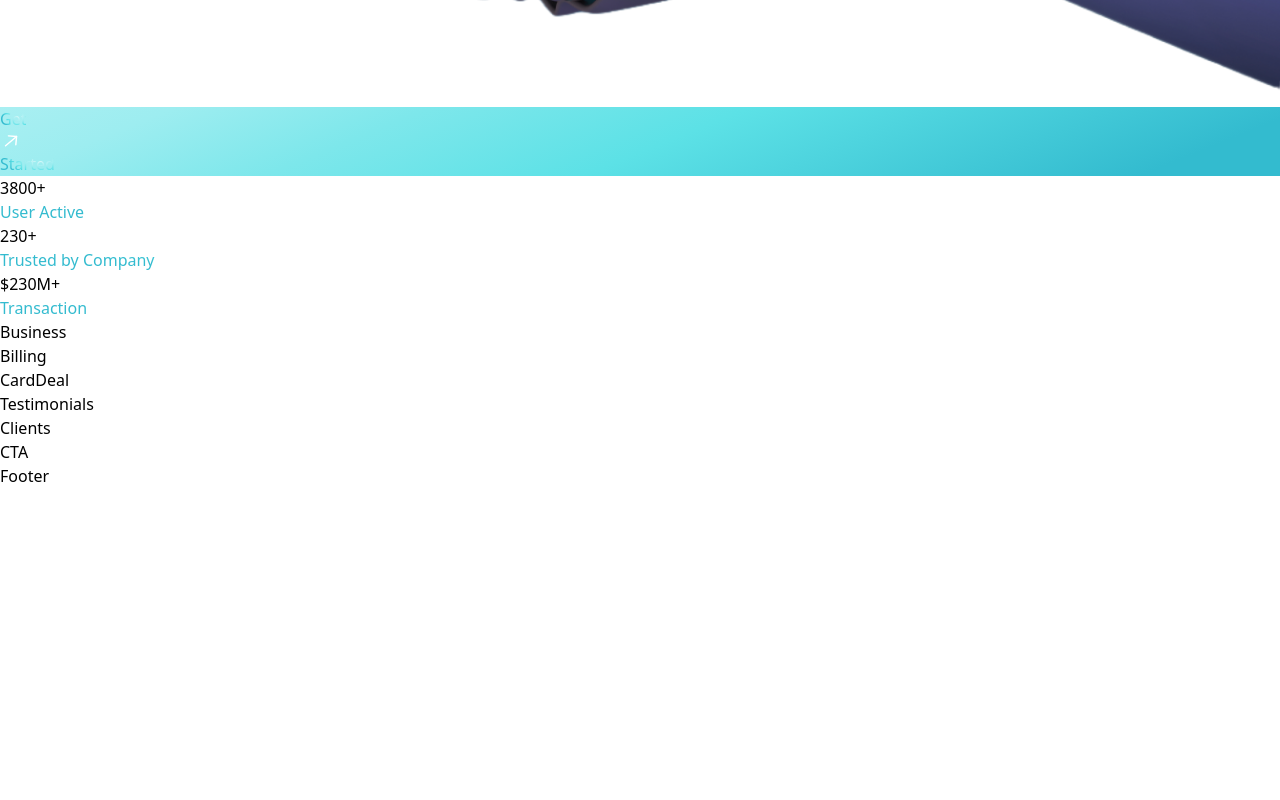
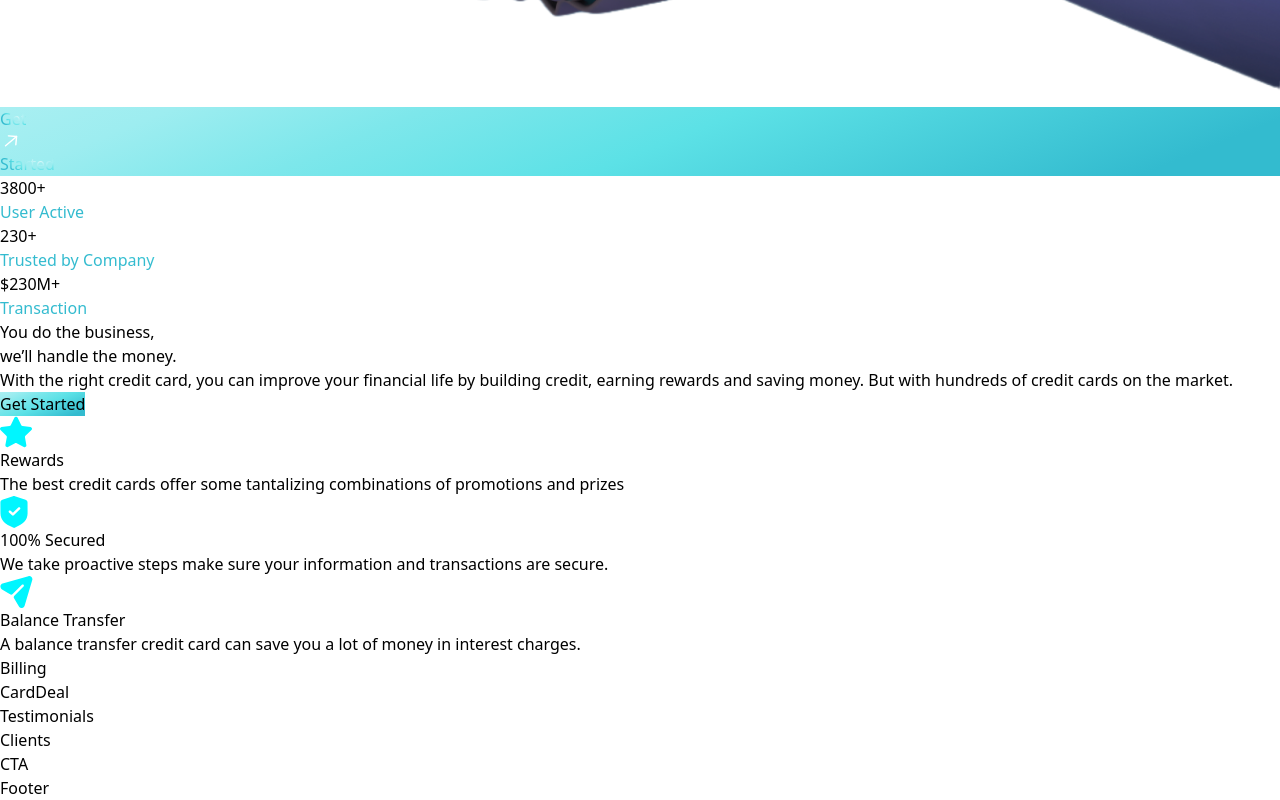
Before and after one commit to vsmaliakou/hoobank, a React (Vite) app: page / in a window 1280 px wide. Shown: the part 1640-2440 px from the top of the page. Before the commit the page ends 2128 px from the top, so only its background shows below. Built offline with nearby package versions, Linux system fonts and the light colour scheme.

Commit message:
feat: add Business component

```diff
--- a/src/components/Business.tsx
+++ b/src/components/Business.tsx
@@ -1,8 +1,55 @@
 import React from 'react';
+import { features } from '../constants';
+import styles, { layout } from '../style';
+import Button from './Button';
+
+interface IComponentProps {
+  icon: string;
+  title: string;
+  content: string;
+  index: number;
+}
+
+const FeatureCard: React.FC<IComponentProps> = ({ icon, title, content, index }) => (
+  <div className={`flex flex-row p-6 rounded-[20px] ${index !== features.length - 1 ? 'mb-6' : 'mb-0'} feature-card`}>
+    <div className={`w-[64px] h-[64px] rounded-full ${styles.flexCenter} bg-dimBlue`}>
+      <img src={icon} alt="icon" className="w-[50%] h-[50%] object-contain" />
+    </div>
+
+    <div className="flex-1 flex flex-col ml-3">
+      <h4 className="font-poppins font-semibold text-white text-[18px] leading-[23px] mb-1">
+        {title}
+      </h4>
+
+      <p className="font-poppins font-normal text-dimWhite text-[16px] leading-[24px] mb-1">
+        {content}
+      </p>
+    </div>
+  </div>
+);
 
 const Business = () => {
   return (
-    <div>Business</div>
+    <section id="features" className={layout.section}>
+      <div className={layout.sectionInfo}>
+        <h2 className={styles.heading2}>
+          You do the business, <br className="sm:block hidden" />
+          we’ll handle the money.
+        </h2>
+
+        <p className={`${styles.paragraph} max-w-[470px] mt-5`}>
+          With the right credit card, you can improve your financial life by building credit, earning rewards and saving money. But with hundreds of credit cards on the market.
+        </p>
+
+        <Button styles="mt-10" />
+      </div>
+
+      <div className={`${layout.sectionImg} flex-col`}>
+        {features.map((feature, index) => (
+          <FeatureCard key={feature.id} {...feature} index={index} />
+        ))}
+      </div>
+    </section>
   )
 };
 
--- a/src/components/Button.tsx
+++ b/src/components/Button.tsx
@@ -1,8 +1,17 @@
 import React from 'react';
 
-const Button = () => {
+interface IComponentProps {
+  styles: string;
+}
+
+const Button: React.FC<IComponentProps> = ({ styles }) => {
   return (
-    <div>Button</div>
+    <button
+      type="button"
+      className={`py-4 px-6 bg-blue-gradient font-poppins font-medium text-[18px] text-primary outline-none ${styles}`}
+    >
+      Get Started
+    </button>
   )
 };
 
```
Also changed, not shown: src/assets/star.svg.
